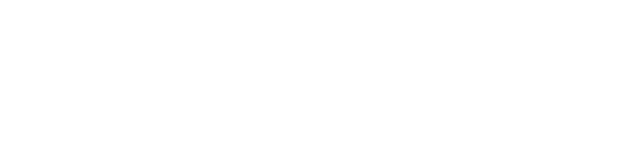
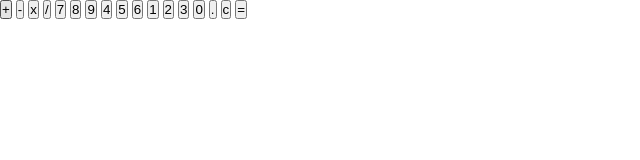
Before and after one commit to Mimidz09/projet-Calculatrice-, a plain HTML site: page index.html in a window 1280 px wide. Shown: the whole page, without its empty margins (0-640 px from the left). Drawn offline with Linux system fonts and the light colour scheme.

Commit message:
srtucture

```diff
--- a/index.html
+++ b/index.html
@@ -5,9 +5,34 @@
     <meta http-equiv="X-UA-Compatible" content="IE=edge">
     <meta name="viewport" content="width=device-width, initial-scale=1.0">
     <link rel="stylesheet" href="/style.css">
-    <title>Calculator Js</title>
+    <title>Calculatrice Js</title>
 </head>
 <body>
+    <div class="Calculatrice">
+        <div class="main"></div>
+        <div class="row">
+            <button class="bouton">+</button>
+            <button class="bouton">-</button>
+            <button class="bouton">x</button>
+            <button class="bouton">/</button>
+            <button class="bouton">7</button>
+            <button class="bouton">8</button>
+            <button class="bouton">9</button>
+            <button class="bouton">4</button>
+            <button class="bouton">5</button>
+            <button class="bouton">6</button>
+            <button class="bouton">1</button>
+            <button class="bouton">2</button>
+            <button class="bouton">3</button>
+            <button class="bouton">0</button>
+            <button class="bouton">.</button>
+            <button class="bouton">c</button>
+            <button class="bouton">=</button>
+
+        </div>
+
+
+    </div>
 
 </body>
 <script src="/script.js"></script>
--- a/style.css
+++ b/style.css
@@ -0,0 +1,4 @@
+*{
+    padding: 0;
+    margin: 0;
+}
```
